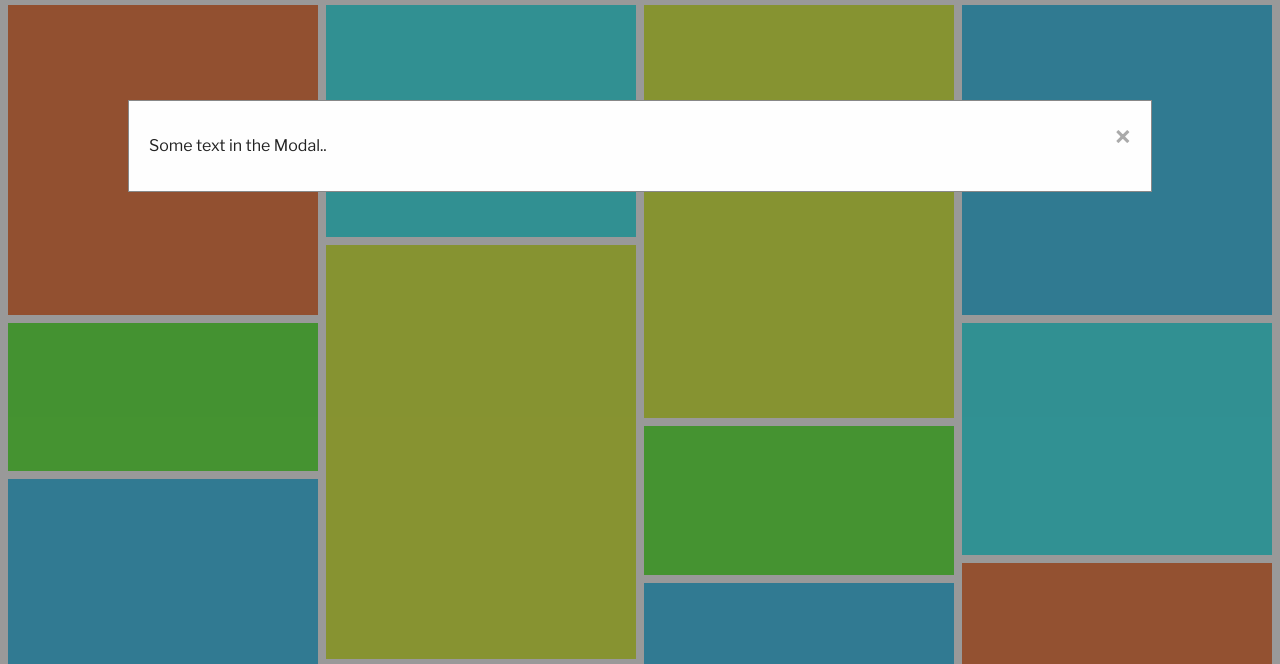
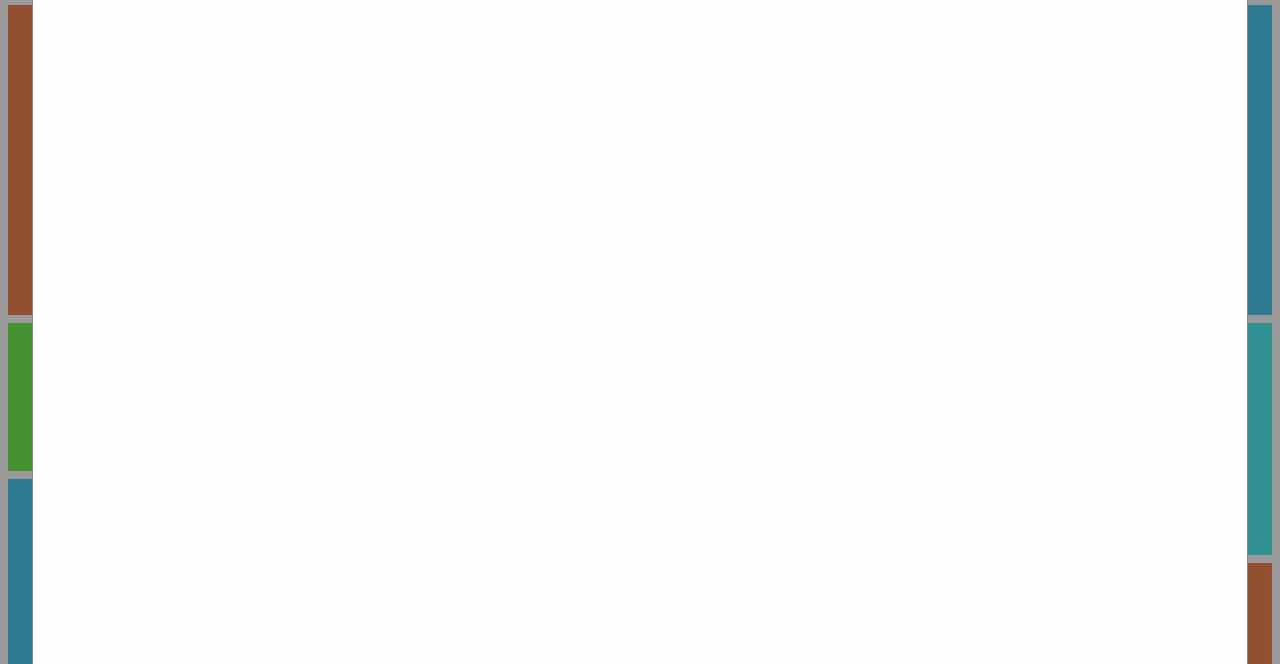
Before and after one commit to hscersosimo/portfolio, a website built with Parcel: page index.html in a window 1280 px wide. Both pictures are taken after a click on the button "Open Modal". Shown: the part 92-756 px from the top of the page. Built offline with nearby package versions, Linux system fonts and the light colour scheme.

Commit message:
Modal - now with flexbox

```diff
--- a/css/styles.css
+++ b/css/styles.css
@@ -74,30 +74,29 @@ html, body {
 /* Modal                          */
 /* ============================== */
 
-/* The Modal (background) */
 .modal {
-    display: none; /* Hidden by default */
-    position: fixed; /* Stay in place */
-    z-index: 1; /* Sit on top */
+    display: none;
+    justify-content: center;
+    align-items: center;
+    position: fixed;
+    z-index: 1;
     left: 0;
     top: 0;
-    width: 100%; /* Full width */
-    height: 100%; /* Full height */
-    overflow: auto; /* Enable scroll if needed */
-    background-color: rgb(0,0,0); /* Fallback color */
-    background-color: rgba(0,0,0,0.4); /* Black w/ opacity */
+    width: 100%;
+    height: 100%;
+    overflow: auto;
+    background-color: rgb(0,0,0);
+    background-color: rgba(0,0,0,0.4);
   }
 
-/* Modal Content/Box */
 .modal-content {
     background-color: #fefefe;
-    margin: 15% auto; /* 15% from the top and centered */
     padding: 20px;
     border: 1px solid #888;
-    width: 80%; /* Could be more or less, depending on screen size */
+    width: 95%;
+    height: 95%;
 }
 
-/* The Close Button */
 .close {
     color: #aaa;
     float: right;
--- a/index.html
+++ b/index.html
@@ -28,12 +28,15 @@
 
 
   <!-- Modal -->
-  <div id="myModal" class="modal">
+  <div id="portfolioModal" class="modal">
+
     <div class="modal-content">
       <span class="close">&times;</span>
       <p>Some text in the Modal..</p>
     </div>
-  </div>
+
+  </div><!-- modal -->
+
 
   <div class="header">
 
--- a/js/main.js
+++ b/js/main.js
@@ -1,15 +1,18 @@
-// Get the modal
-var modal = document.getElementById("myModal");
+
+// Modal
+// ===========================
+
+// Get the modal elements
+var modal = document.getElementById("portfolioModal");
+var span = document.getElementsByClassName("close")[0];
+
 
 // Get the button that opens the modal
 var btn = document.getElementById("myBtn");
 
-// Get the <span> element that closes the modal
-var span = document.getElementsByClassName("close")[0];
-
 // When the user clicks on the button, open the modal
 btn.onclick = function() {
-  modal.style.display = "block";
+  modal.style.display = "flex";
 }
 
 // When the user clicks on <span> (x), close the modal
```
